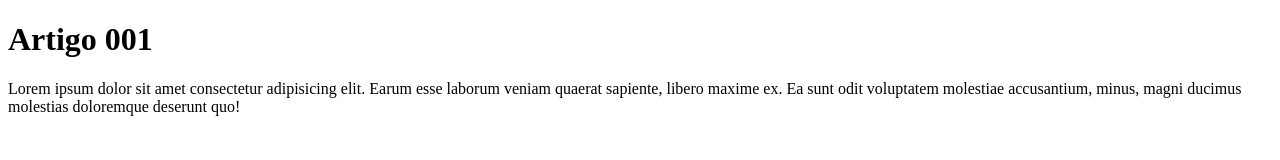
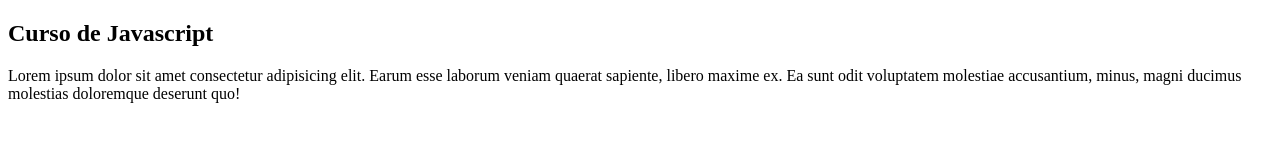
Before and after one commit to diogenesvicente/site-marketing, a plain HTML site: page marketing-digital/index.html in a window 1280 px wide. Drawn offline with Linux system fonts and the light colour scheme.

Commit message:
curso de javascript
Altereção 26-05 conteudo

```diff
--- a/marketing-digital/index.html
+++ b/marketing-digital/index.html
@@ -4,17 +4,19 @@
     <meta charset="UTF-8">
     <meta http-equiv="X-UA-Compatible" content="IE=edge">
     <meta name="viewport" content="width=device-width, initial-scale=1.0">
-    <title>Marketinalg Digit</title>
+    <title>Java script</title>
 </head>
 <body>
     <main>
         <header>
-
-            <h1>Artigo 001</h1>
+            <article>
+                <h1>Curso de Javascript</h1>
 
             <p>Lorem ipsum dolor sit amet consectetur adipisicing elit. Earum esse laborum veniam quaerat sapiente, libero maxime ex. Ea sunt odit voluptatem molestiae accusantium, minus, magni ducimus molestias doloremque deserunt quo!
+            </p>
+            </article>
 
-            </p>
+
         </header>
     </main>
 </body>
```
